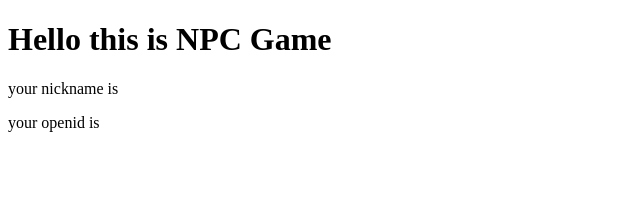
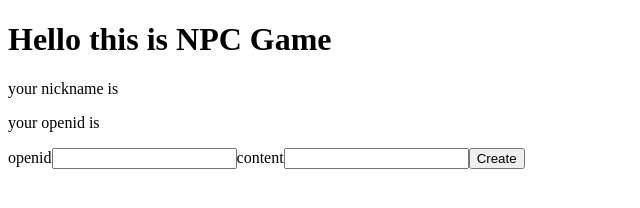
Before and after one commit to WeijieFu/npcgame-01, a Gatsby site: page / in a window 1280 px wide. Shown: the whole page, without its empty margins (0-640 px from the left). Built offline with nearby package versions, Linux system fonts and the light colour scheme; Gatsby itself is replaced by a stand-in of ours; no server answers.

Commit message:
test create

```diff
--- /dev/null
+++ b/src/api/postPlayerInfo.js
@@ -0,0 +1,8 @@
+import axios from 'axios'
+
+export const createPlayer = (openid, value)=>{
+    axios.post('https://training-game-strapi.herokuapp.com/players', {
+        openid: openid.toString(),
+        content: value
+    })
+}
--- a/src/pages/index.js
+++ b/src/pages/index.js
@@ -1,13 +1,13 @@
 import * as React from "react"
-import {useEffect, useState} from 'react'
+import {useEffect, useState, useRef} from 'react'
 import axios from 'axios'
-
+import {createPlayer} from '../api/postPlayerInfo'
 
 // markup
 const IndexPage = (props) => {
-  console.log(props)
   const [userInfo, setUserInfo] = useState({nickname: '', headimgurl: '', openid: '' })
-
+  const openid = useRef()
+  const content = useRef()
 
   useEffect(() => {
     const query = props.location.search
@@ -21,6 +21,11 @@ const IndexPage = (props) => {
   }, [])
 
 
+
+
+
+
+
   return (
     <main >
       <title>寻找Aptamil有机星球</title>
@@ -32,6 +37,11 @@ const IndexPage = (props) => {
       <p>your openid is {userInfo.openid}</p>
       <img src={userInfo.headimgurl} alt=""/>
 
+      <label for="openid">openid</label>
+      <input type="text" ref={openid} id="openid"/>
+      <label for="content">content</label>
+      <input type="text" ref={content} id="content"/>
+      <button onClick={()=>{ createPlayer(userInfo.openid, content.current.value)}}>Create</button>
 
 
 
```
Also changed, not shown: src/api/getPlayerInfo.js (added).
